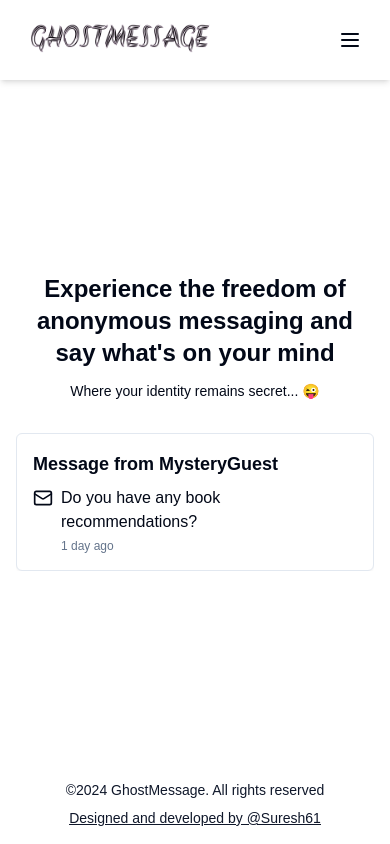
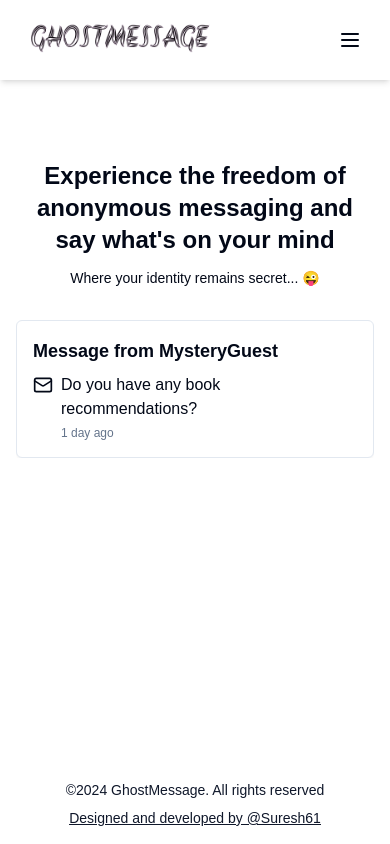
Before and after one commit to Suresh1061/GhostMessage, a Next.js app: page / in a window 390 px wide. Built offline with nearby package versions, Linux system fonts and the light colour scheme; no server answers.

Commit message:
adding style

```diff
--- a/src/app/(root)/page.tsx
+++ b/src/app/(root)/page.tsx
@@ -16,7 +16,7 @@ import { Mail } from "lucide-react"
 const Home = () => {
   return (
     <>
-      <div className='flex flex-grow flex-col sm:items-center justify-center px-4 md:px-12 py-12'>
+      <div className='flex flex-grow flex-col items-center sm:justify-center px-4 md:px-12 py-20 sm:py-12'>
         <section className="text-center mb-8 md:mb-12">
           <h1 className="text-2xl sm:text-3xl md:text-5xl font-bold text-center">
             Experience the freedom of anonymous messaging and say what&apos;s on your mind
```
